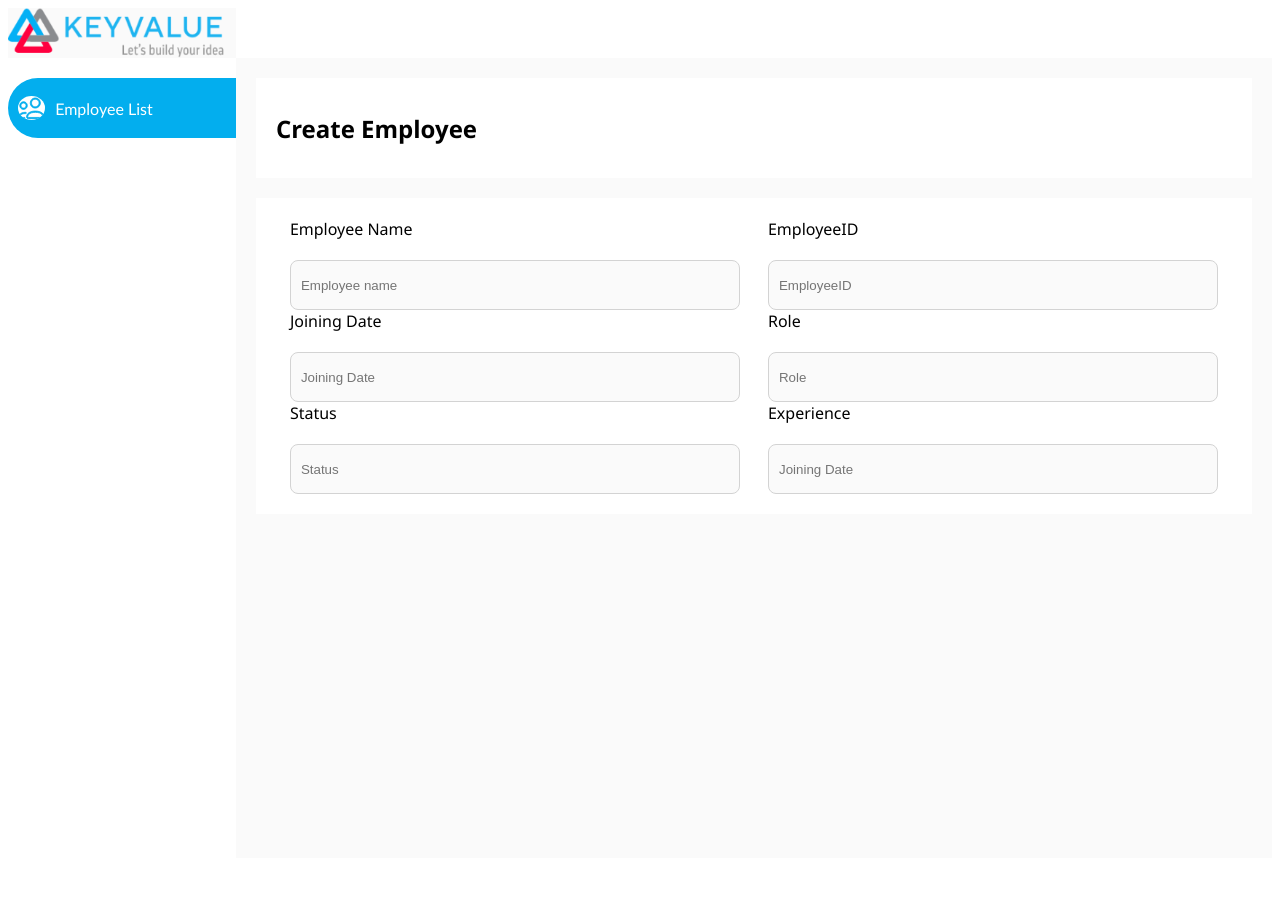
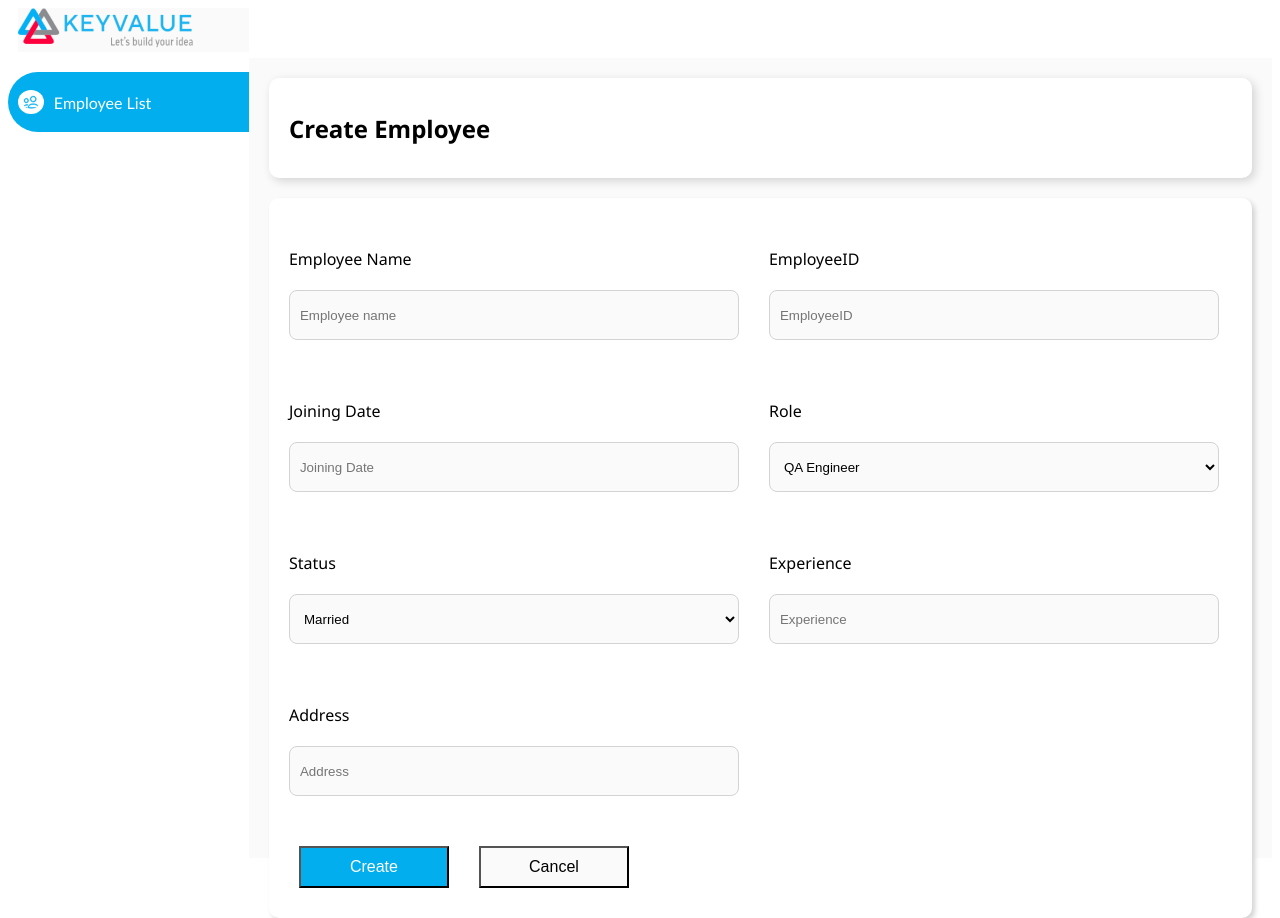
Before and after one commit to KiranBabu007/Keyvalue-Employee-Page, a plain HTML site: page index.html in a window 1280 px wide. Before the commit the page ends 866 px from the top, so only its background shows below. Drawn offline with Linux system fonts and the light colour scheme.

Commit message:
box shadow added

```diff
--- a/index.html
+++ b/index.html
@@ -19,12 +19,13 @@
             <a href="">Employee List</a>
           </div>
         </nav>
+
       </aside>
       <div class="content">
         <header>
           <h2>Create Employee</h2>
         </header>
-
+<div class="right-card">
         <div class="details-card">
 
             <div class="details">
@@ -45,18 +46,39 @@
 
             <div class="details">
               <label for="">Role</label>
-              <input type="text" placeholder="Role" />
+              <select name="role" id="" placeholder="select role">
+                <option value="QA Engineer">QA Engineer</option>
+              </select>
             </div>
 
             <div class="details">
               <label for="">Status</label>
-              <input type="text" placeholder="Status" />
+              <select name="role" id="" placeholder="select role">
+                <option value="Married">Married</option>
+                <option value="Single">Single</option>
+              </select>
             </div>
 
             <div class="details">
               <label for="">Experience</label>
-              <input type="text" placeholder="Joining Date" />
+              <input type="text" placeholder="Experience" />
             </div>
+
+            <div class="details">
+              <label for="">Address</label>
+              <input type="text" placeholder="Address" />
+            </div>
+
+
+          </div>
+
+          <div class="btns">
+            <button class="create-btn" type="submit">Create</button>
+            <button class="cancel-btn">Cancel</button>
+          </div>
+</div>
+
+
           </div>
         </div>
       </div>
--- a/style.css
+++ b/style.css
@@ -8,22 +8,23 @@ main{
 
 aside {
 
- width:280px;
- height: 100vh;
- box-shadow: black;
+ width:300px;
+ height: 110vh;
+
 }
 
 .logo{
-    position: relative;
-    height: 50px;
-    width:100%;
+
+    height: auto;
+    width:auto;
+    margin-left: 10px;
     background-color: #FAFAFA;
 
 }
 
 .logo img{
-    width:100%;
-    height:100%;
+    width:80%;
+    height:80%;
 
 }
 
@@ -51,6 +52,7 @@ aside {
 .emp-button img{
     background-color: white;
     border-radius:50%;
+    padding: 5px;
     height: 60%;
 }
 
@@ -61,6 +63,7 @@ aside {
     margin-top:50px;
     padding: 20px;
     width: 100%;
+
 }
 
 header{
@@ -69,23 +72,28 @@ header{
     justify-content: flex-start;
     padding-left: 20px;
     align-items: center;
-    box-shadow: black;
+    box-shadow: 3px 3px 10px lightgray;
     font-weight: 100px;
     height:100px;
+    border-radius: 10px;
 
 }
 
 .details-card{
-    background-color: white;
+
     display: flex;
     flex-wrap: wrap;
-    justify-content: space-around;
+    justify-content: flex-start;
+    gap:30px;
     padding:20px;
-    align-items: center;
+
     box-shadow: black;
     font-weight: 200px;
     margin-top: 20px;
 
+}
+.details{
+    margin-top: 30px;
 }
 
 
@@ -94,7 +102,7 @@ header{
     font-weight: 500;
 }
 
-.details input {
+.details input,select {
     display: block;
     margin-top: 20px;
     box-shadow: black;
@@ -105,3 +113,32 @@ header{
     border-radius: 8px;
     background-color: #FAFAFA;
 }
+
+.right-card{
+    background-color: white;
+    box-shadow:3px 3px 5px lightgray;
+    border-radius: 10px;
+
+}
+.btns{
+ display: flex;
+ padding: 30px;
+ gap:30px
+}
+
+.create-btn{
+    background-color: #03AEEE;
+    color: white;
+}
+
+.cancel-btn{
+    background-color: #FAFAFA;
+}
+.btns button{
+    font-size: 16px;
+    font-weight: 500;
+    padding-left: 10px;
+    padding-right: 10px;
+    padding: 10px;
+    width: 150px;
+}
```
